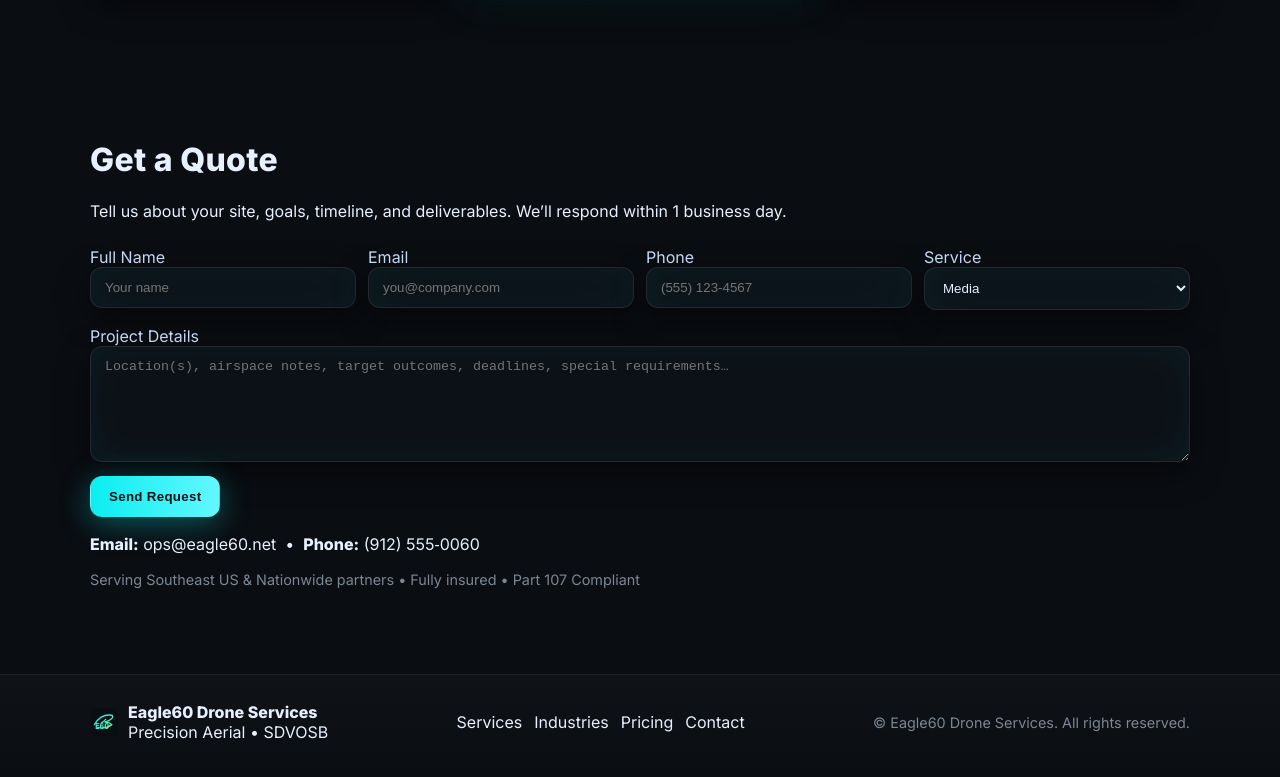
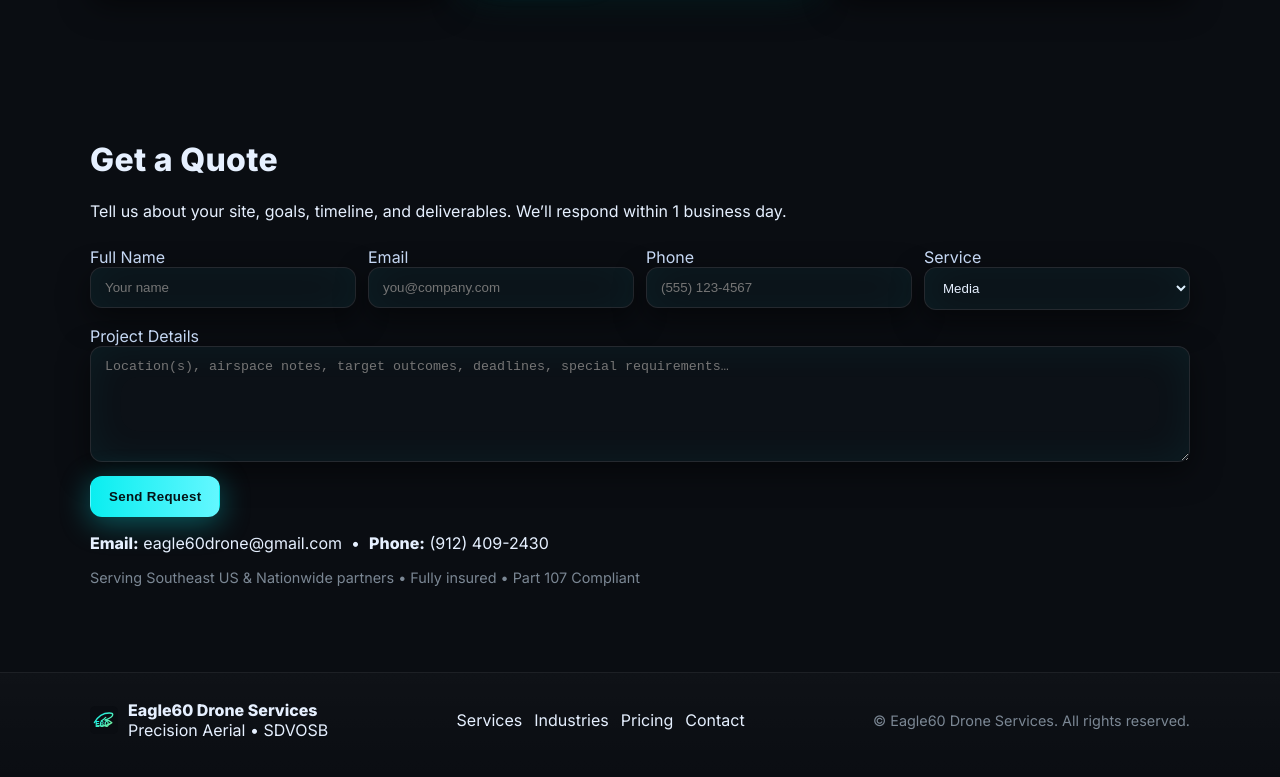
Before and after one commit to eagle60drone/main, a plain HTML site: page index.html in a window 1280 px wide. Shown: the part 2446-3223 px from the top of the page. Drawn offline with Linux system fonts and the light colour scheme.

Commit message:
Update contact info to eagle60drone@gmail.com and (912) 409-2430

```diff
--- a/index.html
+++ b/index.html
@@ -193,8 +193,8 @@
         </div>
       </form>
       <div class="contact-meta">
-        <p><strong>Email:</strong> <a href="mailto:ops@eagle60.net">ops@eagle60.net</a> &nbsp;•&nbsp;
-           <strong>Phone:</strong> <a href="tel:+1-912-555-0060">(912) 555‑0060</a></p>
+       <p><strong>Email:</strong> <a href="mailto:eagle60drone@gmail.com">eagle60drone@gmail.com</a> &nbsp;•&nbsp;
+   <strong>Phone:</strong> <a href="tel:+1-912-409-2430">(912) 409-2430</a></p>
         <p class="small">Serving Southeast US & Nationwide partners • Fully insured • Part 107 Compliant</p>
       </div>
     </section>
```
